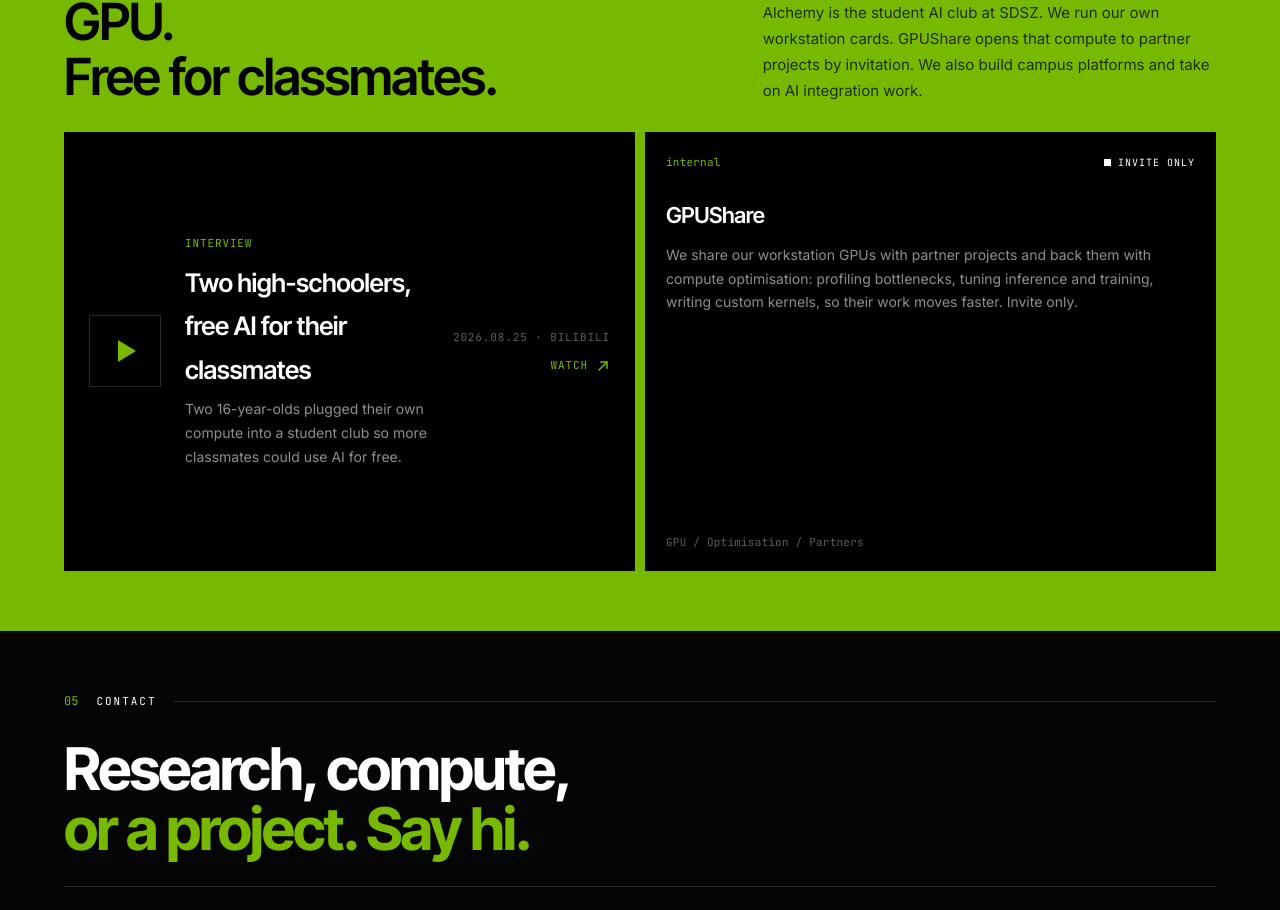
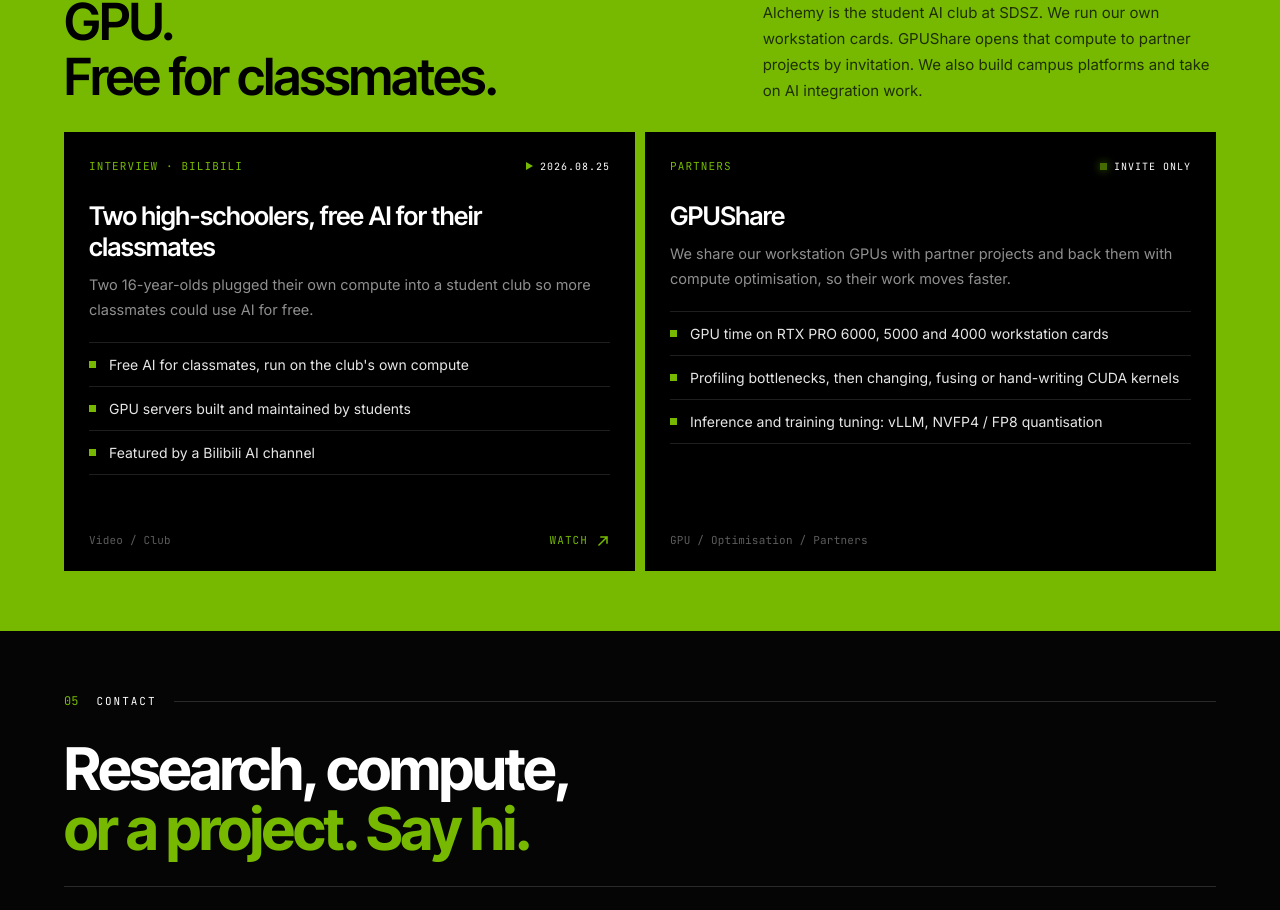
Before and after one commit to Cerynitius/Cerynitius.github.io, a Next.js app: page / in a window 1280 px wide. Shown: the part 3518-4428 px from the top of the page. Built offline with nearby package versions, Linux system fonts and the light colour scheme.

Commit message:
club: interview and GPUShare as matching cards with key points

```diff
--- a/app/content.ts
+++ b/app/content.ts
@@ -89,6 +89,7 @@
     interviewText: "两位 16 岁的高中生把自己的算力接入社团，只为让更多同学能免费用上 AI。",
     interviewDate: "2026.08.25 · BILIBILI",
     interviewCta: "观看视频",
+    interviewPoints: ["用社团自己的算力，让同学免费用上 AI", "GPU 服务器由学生自己搭建和维护", "数字生命卡兹克专题报道"],
     contactIndex: "05",
     contactLabel: "CONTACT",
     contactTitle: ["研究讨论、算力合作、", "项目合作，都欢迎。"],
@@ -164,6 +165,7 @@
     interviewText: "Two 16-year-olds plugged their own compute into a student club so more classmates could use AI for free.",
     interviewDate: "2026.08.25 · BILIBILI",
     interviewCta: "Watch",
+    interviewPoints: ["Free AI for classmates, run on the club's own compute", "GPU servers built and maintained by students", "Featured by a Bilibili AI channel"],
     contactIndex: "05",
     contactLabel: "CONTACT",
     contactTitle: ["Research, compute,", "or a project. Say hi."],
@@ -336,7 +338,7 @@
   },
 ];
 
-export type Service = { name: Bi; url: string; href?: string; text: Bi; tags: string[]; inviteOnly?: boolean };
+export type Service = { name: Bi; url: string; href?: string; text: Bi; points: { zh: string[]; en: string[] }; tags: string[]; inviteOnly?: boolean };
 
 export const interview = {
   href: "https://www.bilibili.com/video/BV12hhG6bEJw/",
@@ -348,8 +350,12 @@
     name: { zh: "GPUShare", en: "GPUShare" },
     url: "internal",
     text: {
-      zh: "把我们的工作站 GPU 共享给合作伙伴，并提供计算优化支持：找瓶颈、调推理和训练、写定制算子，帮项目更快推进。邀请制。",
-      en: "We share our workstation GPUs with partner projects and back them with compute optimisation: profiling bottlenecks, tuning inference and training, writing custom kernels, so their work moves faster. Invite only.",
+      zh: "把我们的工作站 GPU 共享给合作伙伴，并提供计算优化支持，帮项目更快推进。",
+      en: "We share our workstation GPUs with partner projects and back them with compute optimisation, so their work moves faster.",
+    },
+    points: {
+      zh: ["RTX PRO 6000、5000、4000 工作站 GPU 时间", "量出瓶颈，改、融合或手写 CUDA 算子", "推理与训练调优：vLLM、NVFP4 / FP8 量化"],
+      en: ["GPU time on RTX PRO 6000, 5000 and 4000 workstation cards", "Profiling bottlenecks, then changing, fusing or hand-writing CUDA kernels", "Inference and training tuning: vLLM, NVFP4 / FP8 quantisation"],
     },
     tags: ["GPU", "Optimisation", "Partners"],
     inviteOnly: true,
--- a/app/globals.css
+++ b/app/globals.css
@@ -205,6 +205,19 @@
 .club-cards .interview { margin-bottom: 0; height: 100%; }
 .club-cards .services { grid-template-columns: 1fr; height: 100%; }
 .club-cards .service { height: 100%; }
+.club-card { display: flex; flex-direction: column; height: 100%; padding: 24px 24px 20px; background: var(--black); color: var(--white); border: 1px solid var(--black); transition: transform .35s var(--ease), border-color .25s ease; }
+a.club-card:hover { transform: translateY(-4px); border-color: var(--white); }
+.club-card.static { cursor: default; }
+.cc-top { display: flex; justify-content: space-between; align-items: center; margin-bottom: 26px; color: var(--green); letter-spacing: .1em; font-size: 11px; }
+.club-card .live i.play { width: 0; height: 0; background: none; box-shadow: none; animation: none; border-left: 7px solid var(--green); border-top: 4.5px solid transparent; border-bottom: 4.5px solid transparent; }
+.club-card h3 { font-family: var(--font-display); font-weight: 600; font-size: clamp(22px, 2vw, 28px); letter-spacing: -.02em; line-height: 1.2; color: var(--white); margin-bottom: 10px; }
+.club-card p { color: var(--muted); font-size: 14.5px; line-height: 1.7; }
+.cc-points { list-style: none; margin: 20px 0 0; padding: 0; border-top: 1px solid var(--line); }
+.cc-points li { position: relative; padding: 11px 0 11px 20px; border-bottom: 1px solid var(--line); color: var(--text); font-size: 14px; line-height: 1.5; }
+.cc-points li::before { content: ""; position: absolute; left: 0; top: 18px; width: 7px; height: 7px; background: var(--green); }
+.club-card .card-foot { color: var(--green); }
+.club-card .cta { display: inline-flex; align-items: center; gap: 8px; color: var(--green); text-transform: uppercase; letter-spacing: .1em; font-size: 11px; }
+a.club-card:hover .card-foot svg { transform: translate(2px, -2px); }
 .services { display: grid; grid-template-columns: repeat(auto-fit, minmax(300px, 1fr)); gap: 10px; }
 .service { display: flex; flex-direction: column; min-height: 240px; padding: 20px 20px 18px; background: var(--black); color: var(--white); border: 1px solid var(--black); transition: transform .35s var(--ease), border-color .25s ease; }
 .service:hover { transform: translateY(-4px); border-color: var(--white); }
--- a/app/page.tsx
+++ b/app/page.tsx
@@ -350,30 +350,27 @@
             <p className="club-intro reveal">{t.clubIntro}</p>
           </div>
           <div className="club-cards">
-          <a className="interview reveal" href={interview.href} target="_blank" rel="noreferrer">
-            <div className="interview-play" aria-hidden="true"><i /></div>
-            <div className="interview-body">
-              <p className="mono">{t.interviewLabel}</p>
+            <a className="club-card reveal" href={interview.href} target="_blank" rel="noreferrer">
+              <div className="cc-top mono"><span>{t.interviewLabel} · BILIBILI</span><span className="live"><i className="play" />{t.interviewDate.split(" · ")[0]}</span></div>
               <h3>{t.interviewTitle}</h3>
-              <p className="interview-text">{t.interviewText}</p>
-            </div>
-            <div className="interview-end mono"><span>{t.interviewDate}</span><span className="cta">{t.interviewCta}<Arrow /></span></div>
-          </a>
-          <div className="services">
+              <p>{t.interviewText}</p>
+              <ul className="cc-points">{t.interviewPoints.map((x) => <li key={x}>{x}</li>)}</ul>
+              <div className="card-foot"><span className="mono tags">Video / Club</span><span className="cta mono">{t.interviewCta}<Arrow /></span></div>
+            </a>
             {services.map((s) => {
               const body = (
                 <>
-                  <div className="service-top mono"><span>{s.url}</span><span className="live"><i />{s.inviteOnly ? t.inviteOnly : t.online}</span></div>
+                  <div className="cc-top mono"><span>PARTNERS</span><span className="live"><i />{s.inviteOnly ? t.inviteOnly : t.online}</span></div>
                   <h3>{s.name[lang]}</h3>
                   <p>{s.text[lang]}</p>
+                  <ul className="cc-points">{s.points[lang].map((x) => <li key={x}>{x}</li>)}</ul>
                   <div className="card-foot"><span className="mono tags">{s.tags.join(" / ")}</span>{s.href ? <Arrow /> : null}</div>
                 </>
               );
               return s.href
-                ? <a className="service reveal" href={s.href} target="_blank" rel="noreferrer" key={s.url}>{body}</a>
-                : <div className="service reveal static" key={s.url}>{body}</div>;
+                ? <a className="club-card reveal" href={s.href} target="_blank" rel="noreferrer" key={s.url}>{body}</a>
+                : <div className="club-card reveal static" key={s.url}>{body}</div>;
             })}
-          </div>
           </div>
         </div>
       </section>
```
